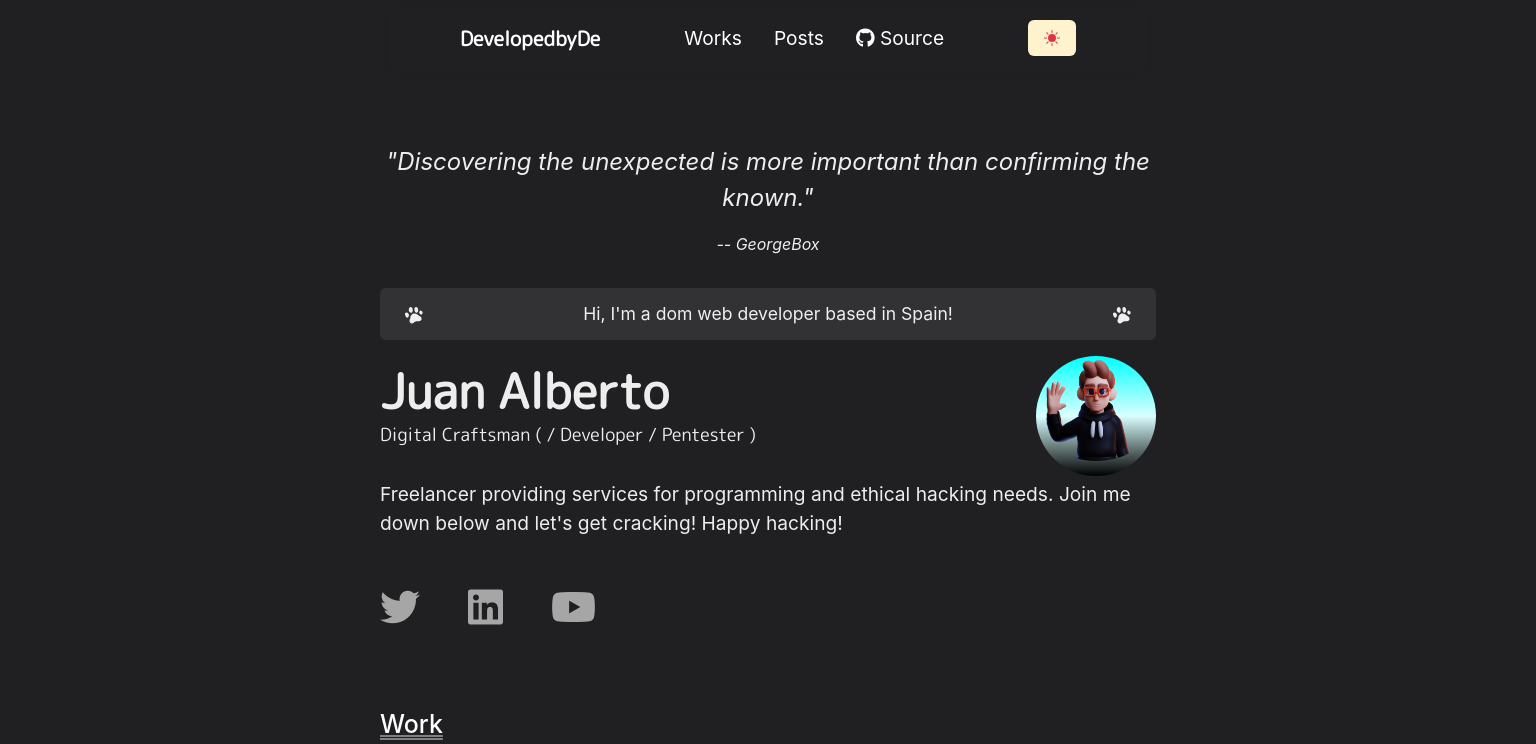
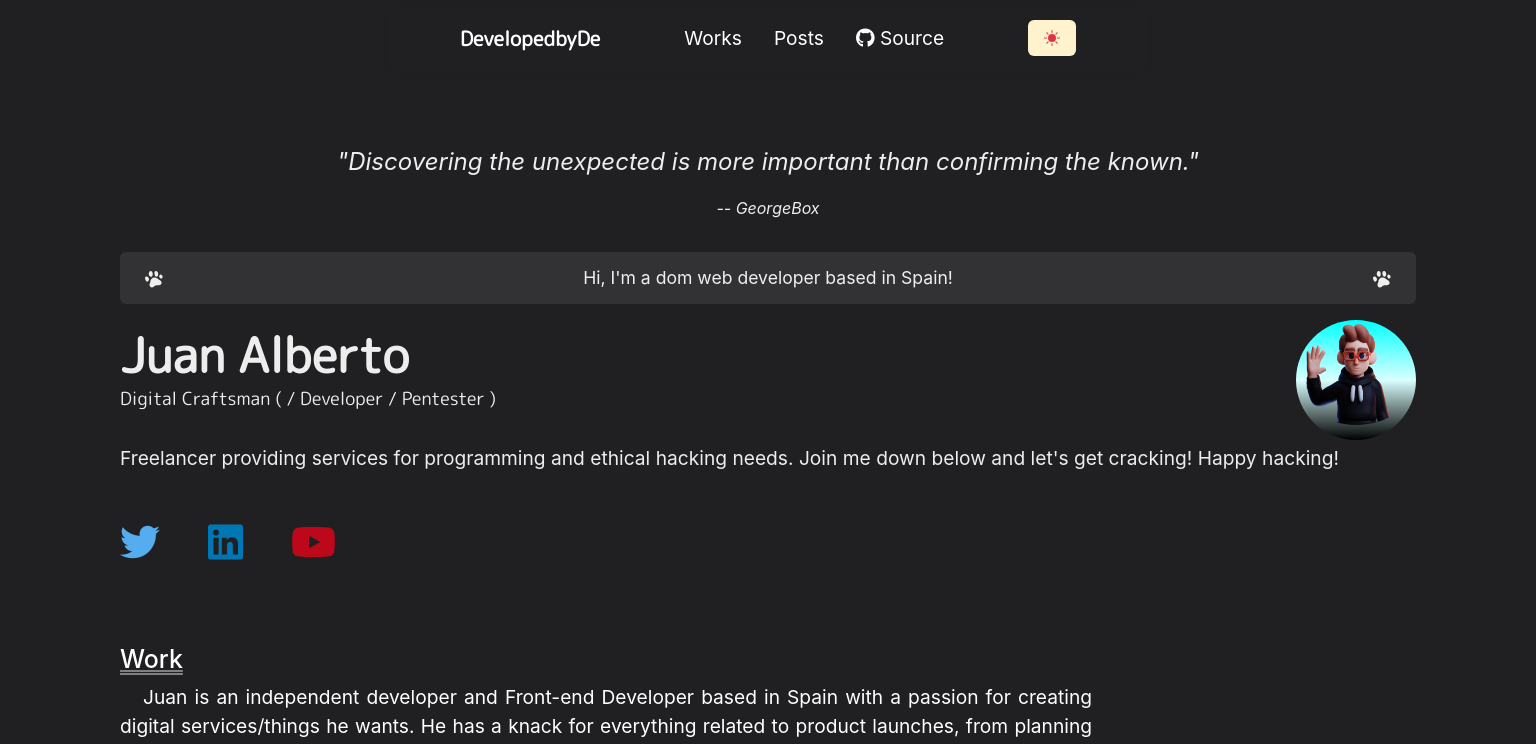
Before and after one commit to EasyCode0x7/EasyCode-homepage, a React (Create React App) app: page / in a window 1536 px wide. Shown: the top 744 px of the page. Built offline with nearby package versions, Linux system fonts and the light colour scheme; a web font is replaced by a local one.

Commit message:
Update App.css

```diff
--- a/src/App.css
+++ b/src/App.css
@@ -20,7 +20,7 @@
 
 @media (min-width: 1400px) {
     .container, .container-lg, .container-md, .container-sm, .container-xl, .container-xxl {
-        max-width: 800px!important;
+        max-width: 800px;
     }
 }
 
@@ -92,17 +92,29 @@
     opacity: .6;
 }
 
-.twitter:hover {
+.twitter {
     color: var(--twitter);
     opacity: 10;
 }
 
-.linkedin:hover {
+.linkedin {
     opacity: 10;
     color: var(--linkedin);
 }
 
-.youtube:hover {
-opacity: 10;
+.youtube {
+    opacity: 10;
     color: var(--youtube);
 }
+
+.twitter:hover {
+    color: aqua;
+}
+
+.linkedin:hover {
+    color: blueviolet;
+}
+
+.youtube:hover {
+    color: crimson;
+}
```
